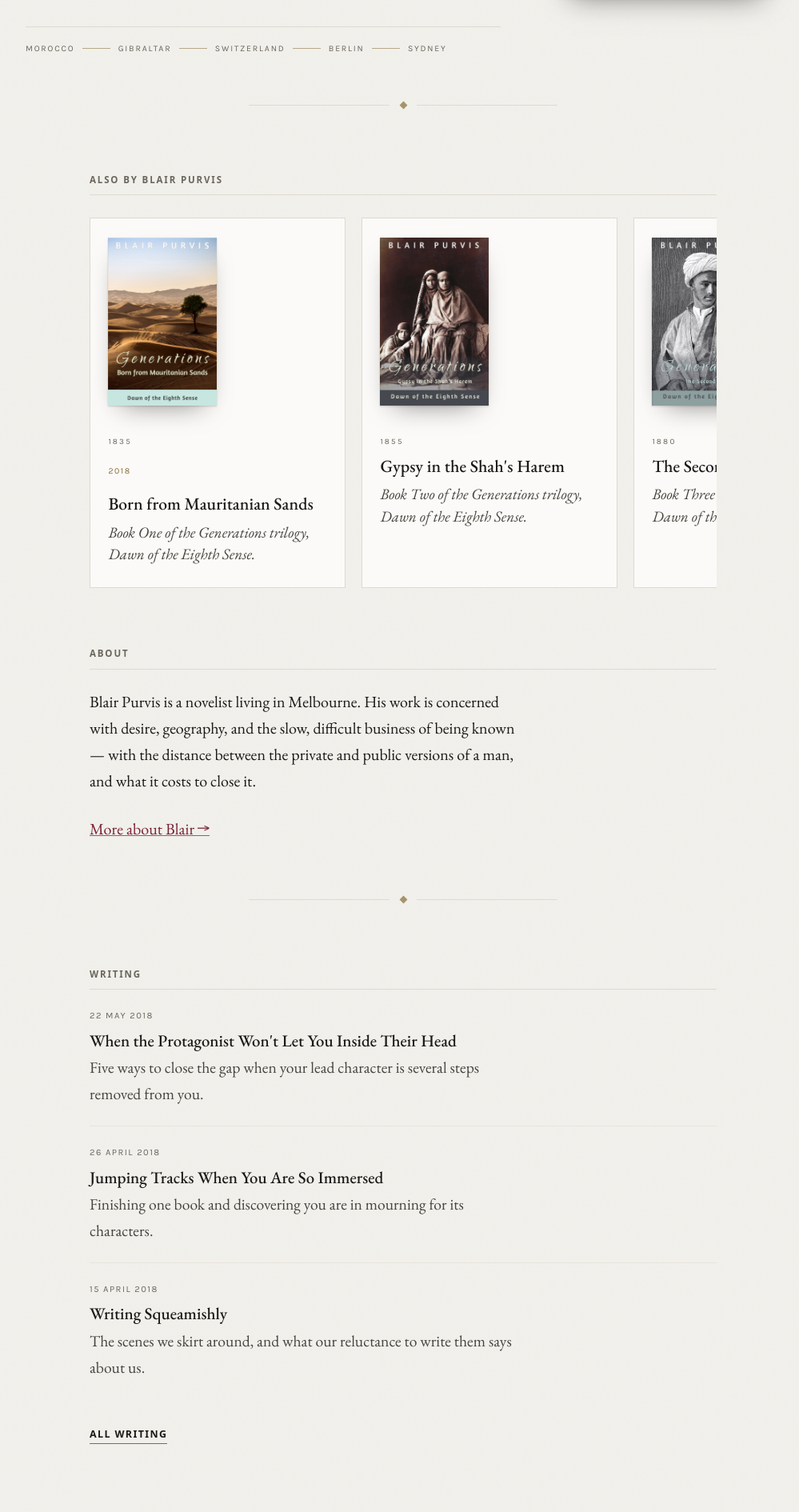
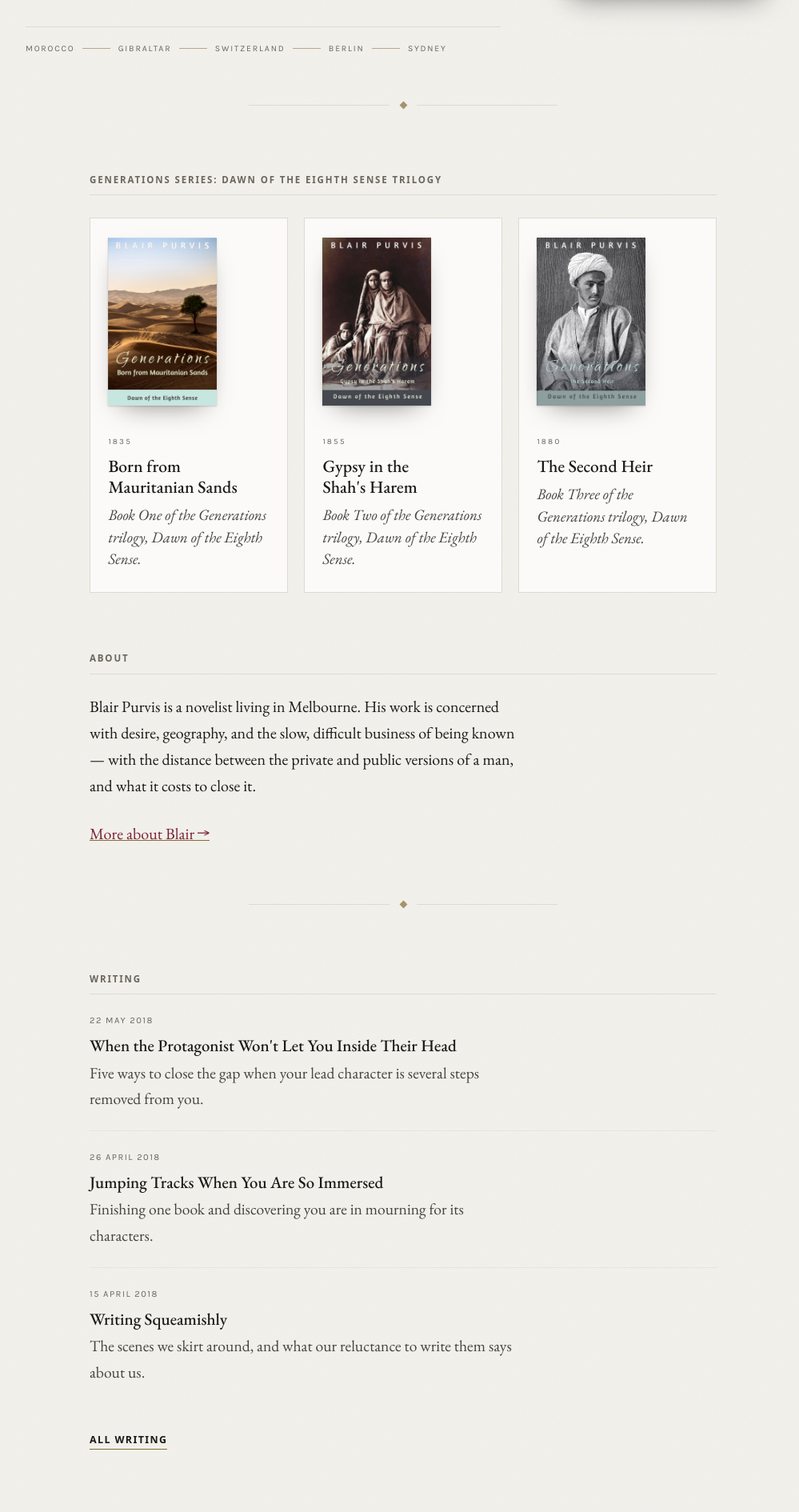
Before and after one commit to BL-AIR/blairpurvis-website, a Jekyll site: the page built from index.html, in a window 1280 px wide. Shown: the part 679-2569 px from the top of the page at 80% size, without its empty margins (136-1135 px from the left). Built offline with Jekyll 4.4.1, drawn with Linux system fonts in a browser that asks for light colours; some web fonts are replaced.

Commit message:
Shelf becomes a wrapping grid; name the trilogy; drop the 2018 date
- .shelf was a horizontal scroller, so the third book sat off-screen. Now a
  grid of auto-fit minmax(13rem, 1fr): three across on desktop and tablet,
  one on mobile, nothing scrolling sideways.
- Home section heading now reads 'Generations Series: Dawn of the Eighth
  Sense Trilogy' instead of 'Also by Blair Purvis'.
- Born from Mauritanian Sands loses its 2018 publication date; the 1835
  spine year under the cover carries the date instead.

```diff
--- a/_data/books.yml
+++ b/_data/books.yml
@@ -37,8 +37,6 @@
     #   url:
 
 - title: Born from Mauritanian Sands
-  status: published
-  published: 2018-08-30
   cover: born-from-mauritanian-sands.jpg
   cloth: forest
   era: 1835
--- a/assets/css/main.css
+++ b/assets/css/main.css
@@ -439,20 +439,15 @@ textarea:focus-visible {
    -------------------------------------------------------------------------- */
 
 .shelf {
-  display: flex;
+  display: grid;
+  grid-template-columns: repeat(auto-fit, minmax(13rem, 1fr));
   gap: 1.25rem;
-  overflow-x: auto;
-  scroll-snap-type: x proximity;
   padding: 0.25rem 0 1.5rem;
   margin: 0;
   list-style: none;
-  scrollbar-width: thin;
-  -webkit-overflow-scrolling: touch;
 }
 
 .shelf > li {
-  scroll-snap-align: start;
-  flex: 0 0 min(20rem, 82vw);
   background: var(--surface);
   border: 1px solid var(--rule);
   padding: 1.6rem 1.5rem;
--- a/index.html
+++ b/index.html
@@ -41,7 +41,7 @@ permalink: /
 {% assign rest = site.data.books | slice: 1, 10 %}
 {% if rest.size > 0 %}
 <section class="section" aria-labelledby="books-head">
-  <h2 class="section-head" id="books-head">Also by Blair Purvis</h2>
+  <h2 class="section-head" id="books-head">Generations Series: Dawn of the Eighth Sense Trilogy</h2>
 
   <ul class="shelf">
     {% for book in rest %}
```
